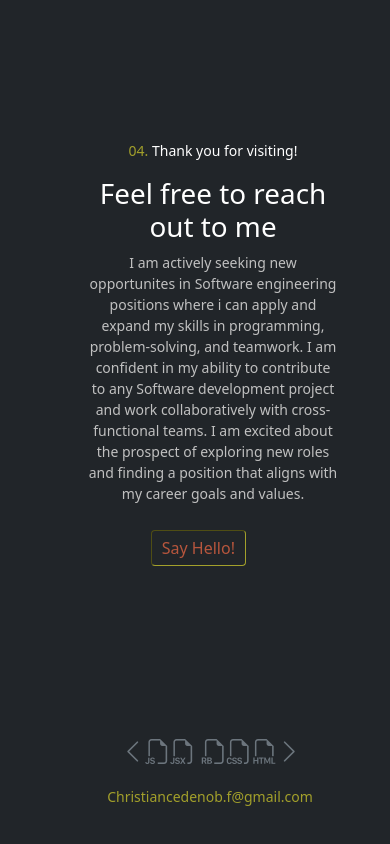
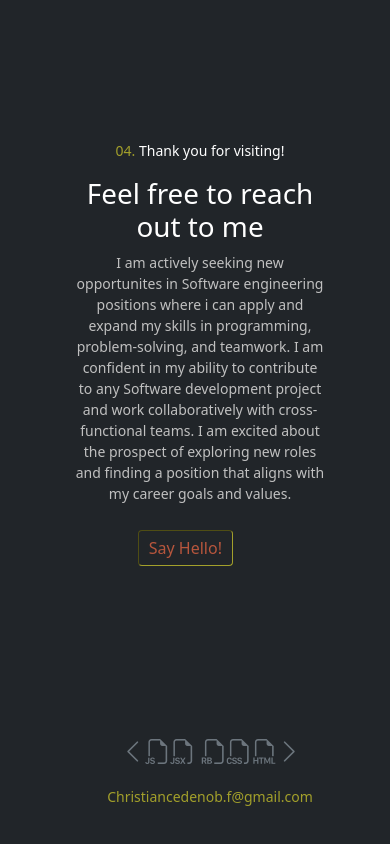
Before and after one commit to cedenoc181/pw2023, a React (Create React App) app: page / in a window 390 px wide. Shown: the part 4928-5772 px from the top of the page. Built offline with nearby package versions, Linux system fonts and the light colour scheme.

Commit message:
shifted section 4 to center

```diff
--- a/src/Component/Contact.css
+++ b/src/Component/Contact.css
@@ -158,5 +158,7 @@ border-radius: 4px;
 }
 
 @media only screen and (max-width: 390px) {
-
+    .main-forum {
+        margin-right: 75px !important;
+    }
 }
```
